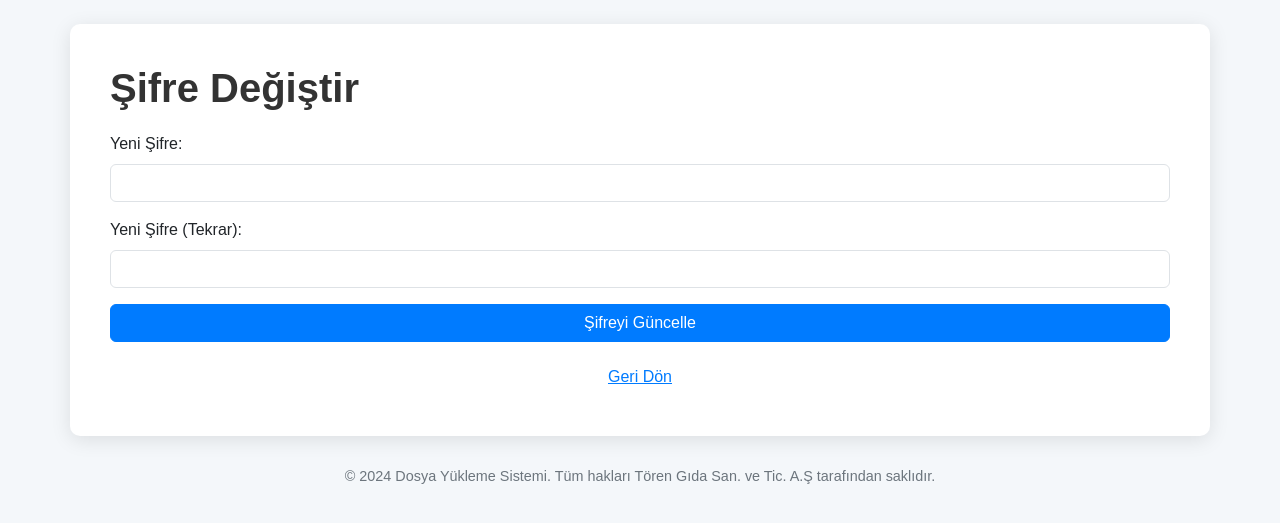
After one commit to MustafaSenliik/Beyanname, a Flask app: page /auth/change-password in a window 1280 px wide. The commit adds this page. Shown: the top 523 px of the page. Run offline with Flask 3, Linux system fonts and the light colour scheme; the visitor is signed in with stand-in values (Sample User, id 1).

Commit message:
şifre belirleme eklendi

```diff
--- a/controllers/auth_controller.py
+++ b/controllers/auth_controller.py
@@ -1,5 +1,5 @@
 from flask import Blueprint, request, redirect, url_for, flash, render_template, jsonify
-from flask_login import login_user, logout_user, login_required
+from flask_login import login_user, logout_user, login_required, current_user
 from flask_jwt_extended import create_access_token, jwt_required, get_jwt_identity
 from models import User
 from extensions import db
@@ -44,25 +44,45 @@ def register():
 @auth_bp.route('/login', methods=['GET', 'POST'])
 def login():
     if request.method == 'POST':
-        ad_soyad = request.form.get('ad_soyad')
+        email = request.form.get('email')
         sifre = request.form.get('password')
 
-        user = User.query.filter_by(ad_soyad=ad_soyad).first()
-        if user and user.sifre == sifre:  # `password` yerine `sifre` özniteliğini kullanın
-            # Kullanıcıyı oturum açmış olarak işaretle
+        user = User.query.filter_by(email=email).first()
+        if user and user.sifre == sifre:
             login_user(user)
+            # Şifre değiştirme durumu kontrolü
+            if not user.password_changed:
+                flash("Lütfen kendinize yeni bir şifre belirleyin.", "warning")
+                return redirect(url_for('auth.change_password'))
 
-            # JWT token oluştur
-            access_token = create_access_token(identity=user.id)
             flash('Giriş başarılı!', 'success')
-            return redirect(url_for('file.upload_file'))  # Yükleme sayfasına yönlendirme
+            return redirect(url_for('file.upload_file'))
 
         else:
             flash('Geçersiz giriş bilgileri!', 'danger')
 
     return render_template('login.html')
 
+@auth_bp.route('/change-password', methods=['GET', 'POST'])
+@login_required
+def change_password():
+    if request.method == 'POST':
+        new_password = request.form.get('new_password')
+        confirm_password = request.form.get('confirm_password')
 
+        if new_password != confirm_password:
+            flash('Şifreler uyuşmuyor!', 'danger')
+            return redirect(url_for('auth.change_password'))
+
+        # Şifreyi güncelle ve password_changed alanını True yap
+        current_user.sifre = new_password  # Hashleme eklenebilir
+        current_user.password_changed = True
+        db.session.commit()
+
+        flash('Şifreniz başarıyla güncellendi!', 'success')
+        return redirect(url_for('file.upload_file'))
+
+    return render_template('change_password.html')
 
 @auth_bp.route('/logout')
 @login_required
--- a/models/user.py
+++ b/models/user.py
@@ -13,6 +13,7 @@ class User(db.Model, UserMixin):
     email = db.Column(db.String(100), unique=True, nullable=False)
     sifre = db.Column(db.String(255), nullable=False)
     kayit_tarihi = db.Column(db.DateTime, default=lambda: datetime.now(timezone('Europe/Istanbul')))
+    password_changed = db.Column(db.Boolean, default=False)
 
     def set_password(self, password):
         self.sifre = generate_password_hash(password)
--- /dev/null
+++ b/templates/change_password.html
@@ -0,0 +1,83 @@
+<!DOCTYPE html>
+<html lang="tr">
+<head>
+    <meta charset="UTF-8">
+    <meta name="viewport" content="width=device-width, initial-scale=1.0">
+    <title>Şifre Değiştir</title>
+    <link href="https://cdn.jsdelivr.net/npm/bootstrap@5.3.0-alpha1/dist/css/bootstrap.min.css" rel="stylesheet">
+    <style>
+        body {
+            background-color: #f4f7fa;
+            font-family: 'Arial', sans-serif;
+        }
+        .container {
+            margin-top: 50px;
+            background-color: #ffffff;
+            padding: 40px;
+            border-radius: 10px;
+            box-shadow: 0 4px 20px rgba(0, 0, 0, 0.1);
+        }
+        h1 {
+            font-weight: 600;
+            color: #333;
+            margin-bottom: 20px;
+        }
+        .btn-primary {
+            background-color: #007bff;
+            border-color: #007bff;
+        }
+        .btn-primary:hover {
+            background-color: #0056b3;
+            border-color: #0056b3;
+        }
+        .btn-link {
+            color: #007bff;
+            text-decoration: underline;
+        }
+        .btn-link:hover {
+            color: #0056b3;
+            text-decoration: none;
+        }
+        footer {
+            margin-top: 30px;
+            text-align: center;
+            font-size: 0.9em;
+            color: #6c757d;
+        }
+    </style>
+</head>
+<body>
+    <div class="container mt-4">
+        {% with messages = get_flashed_messages(with_categories=true) %}
+            {% if messages %}
+                <div class="flash-message">
+                    {% for category, message in messages %}
+                        <div class="alert alert-warning alert-dismissible fade show" role="alert" style="background-color: #fff3cd; color: #856404; border-color: #ffeeba;">
+                            {{ message }}
+                            <button type="button" class="btn-close" data-bs-dismiss="alert" aria-label="Close"></button>
+                        </div>
+                    {% endfor %}
+                </div>
+            {% endif %}
+        {% endwith %}
+        <h1>Şifre Değiştir</h1>
+        <form action="{{ url_for('auth.change_password') }}" method="POST">
+            <div class="mb-3">
+                <label for="new_password" class="form-label">Yeni Şifre:</label>
+                <input type="password" class="form-control" name="new_password" required>
+            </div>
+            <div class="mb-3">
+                <label for="confirm_password" class="form-label">Yeni Şifre (Tekrar):</label>
+                <input type="password" class="form-control" name="confirm_password" required>
+            </div>
+            <button type="submit" class="btn btn-primary w-100">Şifreyi Güncelle</button>
+        </form>
+        <div class="mt-3 text-center">
+            <a href="{{ url_for('auth.login') }}" class="btn btn-link">Geri Dön</a>
+        </div>
+    </div>
+
+    <script src="https://cdn.jsdelivr.net/npm/bootstrap@5.3.0-alpha1/dist/js/bootstrap.bundle.min.js"></script>
+    <footer>© 2024 Dosya Yükleme Sistemi. Tüm hakları Tören Gıda San. ve Tic. A.Ş tarafından saklıdır.</footer>
+</body>
+</html>
--- a/templates/index.html
+++ b/templates/index.html
@@ -211,7 +211,7 @@
 
         <!-- Footer -->
         <footer>
-            <p>2024 Dosya Yükleme Sistemi. Tüm hakları Tören Gıda San. ve Tic. A.Ş tarafından saklıdır.</p>
+            <p>© 2024 Dosya Yükleme Sistemi. Tüm hakları Tören Gıda San. ve Tic. A.Ş tarafından saklıdır.</p>
         </footer>
 
         <script src="https://cdn.jsdelivr.net/npm/bootstrap@5.3.0-alpha1/dist/js/bootstrap.bundle.min.js"></script>
--- a/templates/login.html
+++ b/templates/login.html
@@ -71,8 +71,8 @@
         <!-- Giriş Formu -->
         <form action="{{ url_for('auth.login') }}" method="POST">
             <div class="mb-3">
-                <label for="ad_soyad" class="form-label">Ad Soyad:</label>
-                <input type="ad_soyad" class="form-control" name="ad_soyad" required>
+                <label for="email" class="form-label">Email Adresi:</label>
+                <input type="email" class="form-control" name="email" required>
             </div>
             <div class="mb-3">
                 <label for="password" class="form-label">Şifre:</label>
```
